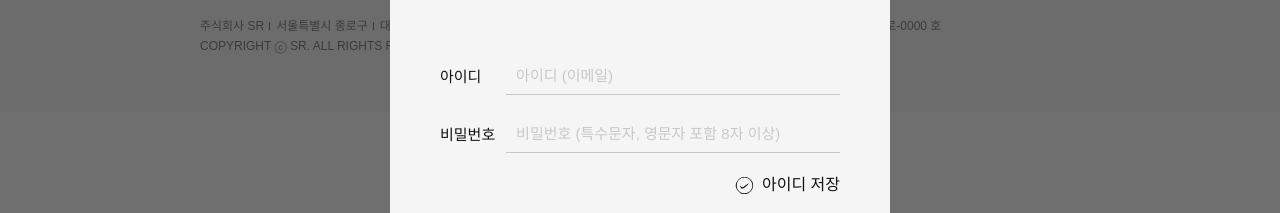
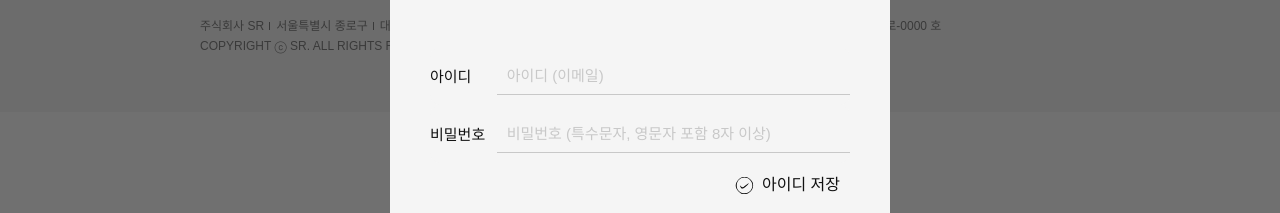
Before and after one commit to ryushin01/sr_novel, a React (Vite) app: page /sr_novel/signup in a window 1280 px wide. Both pictures are taken after a click on the button "로그인". Shown: the part 241-454 px from the top of the page. Built offline with nearby package versions, Linux system fonts and the light colour scheme; no server answers; a web font is replaced by a local one.

Commit message:
🎨 input Component require props 추가

```diff
--- a/src/components/Input/Input.jsx
+++ b/src/components/Input/Input.jsx
@@ -26,15 +26,16 @@ const Input = ({
   shape = 'round',
   contents,
   purpose,
+  require,
 }) => {
   return (
-    <div className="input-container">
+    <div className={`input-container ${purpose ? `container-${purpose}` : ''}`}>
       {contents && (
         <label
           htmlFor={id}
           className={`label ${purpose ? `label-${purpose}` : ''}`}
         >
-          {contents}
+          <span className={`${require ? 'require' : ''}`}>{contents}</span>
         </label>
       )}
       <input
@@ -48,6 +49,7 @@ const Input = ({
         value={value}
         size={size}
         shape={shape}
+
       />
     </div>
   );
--- a/src/components/Input/Input.scss
+++ b/src/components/Input/Input.scss
@@ -6,7 +6,7 @@
     .input-container {
       display: flex;
       width: 100%;
-      padding: 10px;
+      padding: 10px 0;
       border-radius: 10px;
       background-color: $grayscale-4;
       color: $grayscale-1;
@@ -62,7 +62,21 @@
         width: 80px;
       }
 
-      .label-sign-up {
-        width: 120px;
+
+
+      .require {
+        position: relative;
+
+        &::before {
+          content : '*';
+          width : 15px;
+          height : 15px;
+          position : absolute;
+          top : 50%;
+          right : -16px;
+          transform : translateY(-50%);
+          color : $primary-color;;
+        }
       }
+
     }
```
